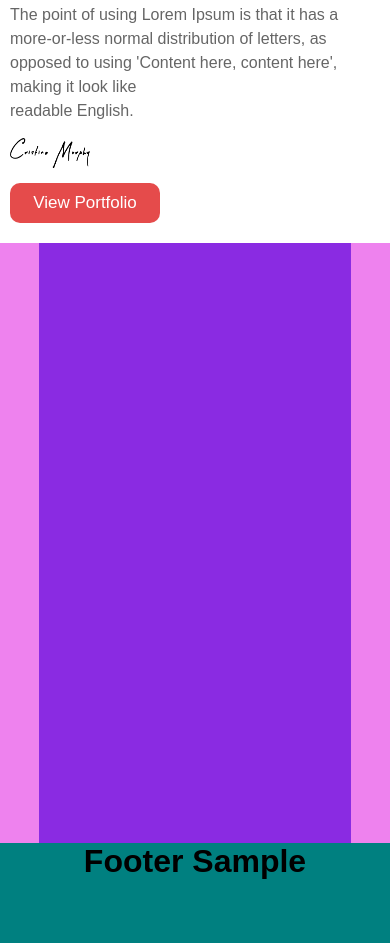
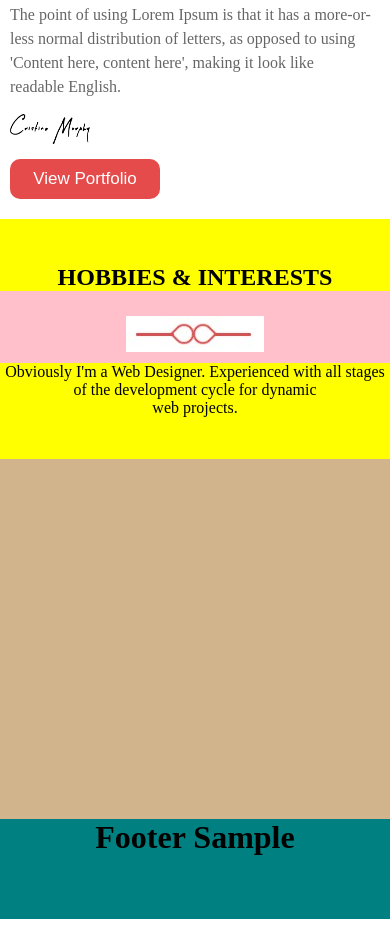
Before and after one commit to Shreyas719/portfolio-demo, a plain HTML site: page index.html in a window 390 px wide. Shown: the part 1250-2193 px from the top of the page. After the commit the page ends 2169 px from the top, so only its background shows below. Drawn offline with Linux system fonts and the light colour scheme.

Commit message:
fourth commit

```diff
--- a/index.html
+++ b/index.html
@@ -73,7 +73,16 @@
         <!-- Hobbies & Interests -->
         <section class="hobbies-interests-area">
             <div class="hobbies-interests-contain-area">
+                <div class="heading-text">
+                    <h2>Hobbies & Interests</h2>
+                    <div class="design-img">
+                        <img src="assets/design-logo01.jpg" alt="Design Logo" title="Design Logo">
+                    </div>
+                    <p>Obviously I'm a Web Designer. Experienced with all stages of the development cycle for dynamic <br> web projects.</p>
+                </div>
+                <div class="all-boxes">
 
+                </div>
             </div>
         </section>
 
--- a/style.css
+++ b/style.css
@@ -4,7 +4,7 @@
     box-sizing: border-box;
 }
 body{
-    font-family: sans-serif;
+    font-family:s sans-serif;
 }
 .main{
     width: 100%;
@@ -378,8 +378,86 @@ body{
 }
 
 
+.main .hobbies-interests-area .hobbies-interests-contain-area .heading-text{
+    width: 100%;
+    height: 40%;
+    float: left;
+    background-color: yellow;
+    text-align: center;
+    align-items: center;
+    text-transform: uppercase;
+}
+.main .hobbies-interests-area .hobbies-interests-contain-area .heading-text h2{
+    margin-top: 50px;
+}
+.main .hobbies-interests-area .hobbies-interests-contain-area .heading-text .design-img{
+    width: 100%;
+    height: 30%;
+    float: left;
+    background-color: pink;
+}
+.main .hobbies-interests-area .hobbies-interests-contain-area .heading-text p{
+    text-transform: none;
+}
+.main .hobbies-interests-area .hobbies-interests-contain-area .heading-text .design-img img{
+   margin-top: 30px;
+}
+.main .hobbies-interests-area .hobbies-interests-contain-area .all-boxes{
+    width: 100%;
+    height: 60%;
+    float: left;
+    background-color: tan;
+}
+
+@media(max-width:649px){
+
+.main .hobbies-interests-area{
+    width: 100%;
+    height: 600px;
+    background-color: violet;
+    float: left;
+}
+
+.main .hobbies-interests-area .hobbies-interests-contain-area{
+    width: 100%;
+    height: 100%;
+    float: left;
+    background-color: blueviolet;
+    margin-left: 0%;
+}
 
 
+.main .hobbies-interests-area .hobbies-interests-contain-area .heading-text{
+    width: 100%;
+    height: 40%;
+    float: left;
+    background-color: yellow;
+    text-align: center;
+    align-items: center;
+    text-transform: uppercase;
+}
+.main .hobbies-interests-area .hobbies-interests-contain-area .heading-text h2{
+    margin-top: 45px;
+}
+.main .hobbies-interests-area .hobbies-interests-contain-area .heading-text .design-img{
+    width: 100%;
+    height: 30%;
+    float: left;
+    background-color: pink;
+}
+.main .hobbies-interests-area .hobbies-interests-contain-area .heading-text p{
+    text-transform: none;
+}
+.main .hobbies-interests-area .hobbies-interests-contain-area .heading-text .design-img img{
+   margin-top: 25px;
+}
+.main .hobbies-interests-area .hobbies-interests-contain-area .all-boxes{
+    width: 100%;
+    height: 60%;
+    float: left;
+    background-color: tan;
+}
+}
 
 
 /* Footer Last  */
```
Also changed, not shown: assets/design-logo01.jpg (added).
